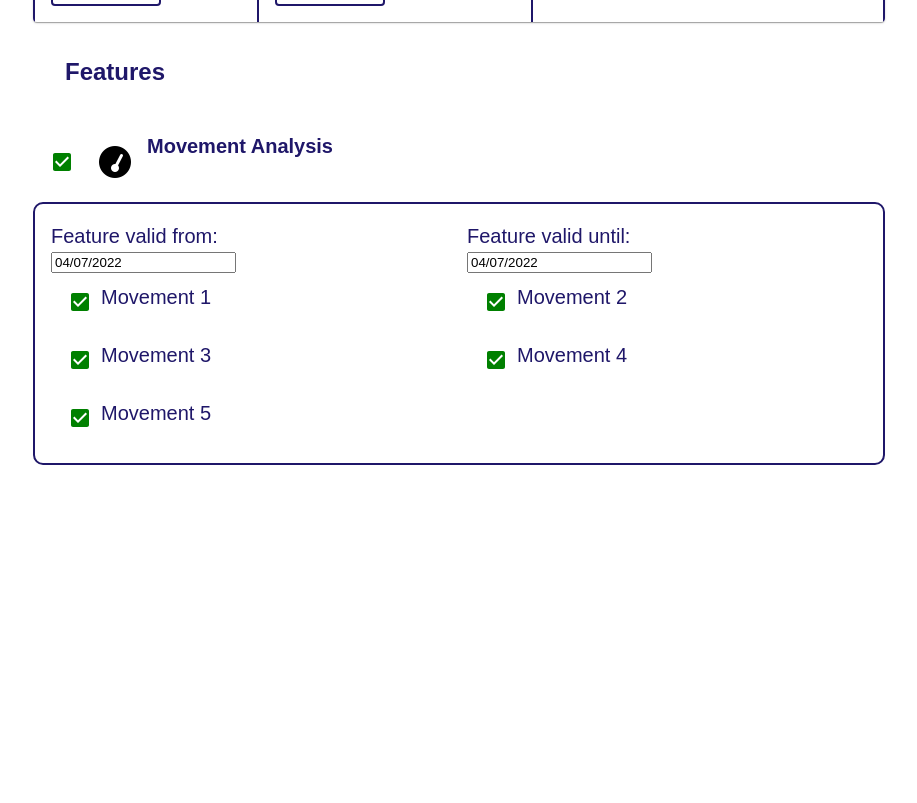
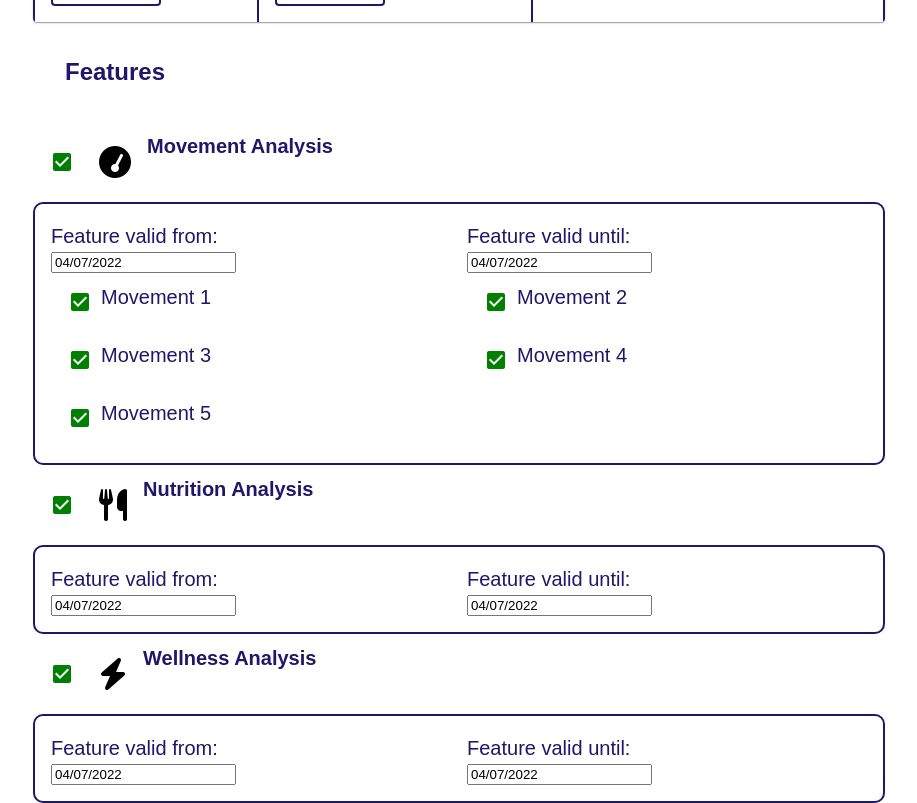
Before and after one commit to yashas1/ameya_task, a React (Create React App) app: page / in a window 1280 px wide. Shown: the part 1483-2286 px from the top of the page, without its empty margins (181-1098 px from the left). Before the commit the page ends 1948 px from the top, so only its background shows below. Built offline with nearby package versions, Linux system fonts and the light colour scheme.

Commit message:
adding analysiscomponents

```diff
--- /dev/null
+++ b/src/components/AnalysisComponents/ActivityAnalysis.js
@@ -0,0 +1,93 @@
+import React from "react";
+
+import { makeStyles } from "@material-ui/core/styles";
+import Box from "@mui/material/Box";
+import { Grid, Typography } from "@mui/material";
+
+import { Checkbox } from "@material-ui/core";
+
+import DatePickerComponent from "../DatePickerComponent";
+const useStyles = makeStyles((theme) => ({
+  box: {
+    padding: theme.spacing(2),
+    border: "2px solid #1F1769",
+    borderRadius: "10px",
+  },
+  datePicker: {
+    display: "inline-block",
+    marginRight: theme.spacing(1),
+  },
+  textField: {
+    m: 2,
+    fontSize: "18!important",
+    fontWeight: "bold!important",
+    color: "#1F1769",
+    display: "flex",
+  },
+  textFiledNoBold: {
+    fontSize: "18!important",
+    color: "#1F1769",
+    display: "flex",
+  },
+}));
+
+const ActivityAnalysis = () => {
+  const classes = useStyles();
+  return (
+    <>
+      <Box
+        sx={{
+          display: "flex",
+          flexDirection: "row",
+          p: 1,
+        }}
+      >
+        <Checkbox defaultChecked style={{ color: "green" }} />
+        <Box sx={{ m: 2 }}>
+          <i class="fa-2x fa-solid fa-bolt"></i>
+        </Box>
+
+        <Typography
+          edge="start"
+          className={classes.textField}
+          variant="h6"
+          component="div"
+        >
+          Wellness Analysis
+        </Typography>
+      </Box>
+      <Box className={classes.box}>
+        <Grid container spacing={2} className="custom">
+          <Grid item xs={6}>
+            <Typography
+              className={classes.textFiledNoBold}
+              edge="start"
+              variant="h6"
+              component="div"
+            >
+              Feature valid from:
+            </Typography>
+            <Box>
+              <DatePickerComponent />
+            </Box>
+          </Grid>
+          <Grid item xs={6}>
+            <Typography
+              className={classes.textFiledNoBold}
+              edge="start"
+              variant="h6"
+              component="div"
+            >
+              Feature valid until:
+            </Typography>
+
+            <Box>
+              <DatePickerComponent />
+            </Box>
+          </Grid>
+        </Grid>
+      </Box>
+    </>
+  );
+};
+export default ActivityAnalysis;
--- /dev/null
+++ b/src/components/AnalysisComponents/MovementAnalysis.js
@@ -0,0 +1,99 @@
+import * as React from "react";
+
+import Box from "@mui/material/Box";
+
+import { makeStyles } from "@material-ui/core/styles";
+import { Grid, Typography } from "@mui/material";
+import { Checkbox } from "@material-ui/core";
+
+import DatePickerComponent from "../DatePickerComponent";
+import ChecklistComponent from "../subComponents/ChecklistComponent";
+
+const useStyles = makeStyles((theme) => ({
+  box: {
+    padding: theme.spacing(2),
+    border: "2px solid #1F1769",
+    borderRadius: "10px",
+  },
+  datePicker: {
+    display: "inline-block",
+    marginRight: theme.spacing(1),
+  },
+  textField: {
+    m: 2,
+    fontSize: "18!important",
+    fontWeight: "bold!important",
+    color: "#1F1769",
+    display: "flex",
+  },
+  textFiledNoBold: {
+    fontSize: "18!important",
+    color: "#1F1769",
+    display: "flex",
+  },
+}));
+
+export default function MovementAnalysis() {
+  const classes = useStyles();
+  return (
+    <>
+      <Box
+        sx={{
+          display: "flex",
+          flexDirection: "row",
+          p: 1,
+        }}
+      >
+        <Checkbox defaultChecked style={{ color: "green" }} />
+        <Box sx={{ m: 2 }}>
+          <i class="fa-2x fa-solid fa-gauge-simple-high"></i>
+        </Box>
+
+        <Typography
+          edge="start"
+          className={classes.textField}
+          variant="h6"
+          component="div"
+        >
+          Movement Analysis
+        </Typography>
+      </Box>
+      <Box className={classes.box}>
+        <Grid container spacing={2} className="custom">
+          <Grid item xs={6}>
+            <Typography
+              className={classes.textFiledNoBold}
+              edge="start"
+              variant="h6"
+              component="div"
+            >
+              Feature valid from:
+            </Typography>
+            <Box>
+              <DatePickerComponent />
+            </Box>
+            <ChecklistComponent value={"Movement 1"} />
+            <ChecklistComponent value={"Movement 3"} />
+            <ChecklistComponent value={"Movement 5"} />
+          </Grid>
+          <Grid item xs={6}>
+            <Typography
+              className={classes.textFiledNoBold}
+              edge="start"
+              variant="h6"
+              component="div"
+            >
+              Feature valid until:
+            </Typography>
+
+            <Box>
+              <DatePickerComponent />
+              <ChecklistComponent value={"Movement 2"} />
+              <ChecklistComponent value={"Movement 4"} />
+            </Box>
+          </Grid>
+        </Grid>
+      </Box>
+    </>
+  );
+}
--- /dev/null
+++ b/src/components/AnalysisComponents/NutritionAnalysis.js
@@ -0,0 +1,92 @@
+import React from "react";
+import { makeStyles } from "@material-ui/core/styles";
+import Box from "@mui/material/Box";
+import { Grid, Typography } from "@mui/material";
+
+import { Checkbox } from "@material-ui/core";
+
+import DatePickerComponent from "../DatePickerComponent";
+
+const useStyles = makeStyles((theme) => ({
+  box: {
+    padding: theme.spacing(2),
+    border: "2px solid #1F1769",
+    borderRadius: "10px",
+  },
+  datePicker: {
+    display: "inline-block",
+    marginRight: theme.spacing(1),
+  },
+  textField: {
+    m: 2,
+    fontSize: "18!important",
+    fontWeight: "bold!important",
+    color: "#1F1769",
+    display: "flex",
+  },
+  textFiledNoBold: {
+    fontSize: "18!important",
+    color: "#1F1769",
+    display: "flex",
+  },
+}));
+const NutritionAnalysis = () => {
+  const classes = useStyles();
+  return (
+    <>
+      <Box
+        sx={{
+          display: "flex",
+          flexDirection: "row",
+          p: 1,
+        }}
+      >
+        <Checkbox defaultChecked style={{ color: "green" }} />
+        <Box sx={{ m: 2 }}>
+          <i class="fa-2x fa-solid fa-utensils"></i>
+        </Box>
+
+        <Typography
+          edge="start"
+          className={classes.textField}
+          variant="h6"
+          component="div"
+        >
+          Nutrition Analysis
+        </Typography>
+      </Box>
+      <Box className={classes.box}>
+        <Grid container spacing={2} className="custom">
+          <Grid item xs={6}>
+            <Typography
+              className={classes.textFiledNoBold}
+              edge="start"
+              variant="h6"
+              component="div"
+            >
+              Feature valid from:
+            </Typography>
+            <Box>
+              <DatePickerComponent />
+            </Box>
+          </Grid>
+          <Grid item xs={6}>
+            <Typography
+              className={classes.textFiledNoBold}
+              edge="start"
+              variant="h6"
+              component="div"
+            >
+              Feature valid until:
+            </Typography>
+
+            <Box>
+              <DatePickerComponent />
+            </Box>
+          </Grid>
+        </Grid>
+      </Box>
+    </>
+  );
+};
+export default NutritionAnalysis;
--- a/src/components/DatePickerComponent.js
+++ b/src/components/DatePickerComponent.js
@@ -9,7 +9,7 @@ const DatePickerComponent = () => {
 
   return (
     <>
-      <LocalizationProvider dateAdapter={AdapterDayjs}>
+      <LocalizationProvider disabled dateAdapter={AdapterDayjs}>
         <DatePicker
           label="Custom input"
           value={value}
--- a/src/components/FeaturesComponent.js
+++ b/src/components/FeaturesComponent.js
@@ -1,104 +1,18 @@
 import * as React from "react";
-import dayjs from "dayjs";
 import Box from "@mui/material/Box";
-import { AdapterDayjs } from "@mui/x-date-pickers/AdapterDayjs";
-import { LocalizationProvider } from "@mui/x-date-pickers/LocalizationProvider";
-import { DatePicker } from "@mui/x-date-pickers/DatePicker";
 import ComponentHeader from "./ComponentHeader";
-import { makeStyles } from "@material-ui/core/styles";
-import { Grid, Typography } from "@mui/material";
-import { Checkbox, Step, StepIcon } from "@material-ui/core";
-import { width } from "@mui/system";
-import DatePickerComponent from "./DatePickerComponent";
-import ChecklistComponent from "./subComponents/ChecklistComponent";
-const useStyles = makeStyles((theme) => ({
-  box: {
-    padding: theme.spacing(2),
-    border: "2px solid #1F1769",
-    borderRadius: "10px",
-  },
-  datePicker: {
-    display: "inline-block",
-    marginRight: theme.spacing(1),
-  },
-  textField: {
-    m: 2,
-    fontSize: "18!important",
-    fontWeight: "bold!important",
-    color: "#1F1769",
-    display: "flex",
-  },
-  textFiledNoBold: {
-    fontSize: "18!important",
-    color: "#1F1769",
-    display: "flex",
-  },
-}));
-
+import NutritionAnalysis from "./AnalysisComponents/NutritionAnalysis";
+import MovementAnalysis from "./AnalysisComponents/MovementAnalysis";
+import ActivityAnalysis from "./AnalysisComponents/ActivityAnalysis";
 const FeaturesComponent = () => {
-  const classes = useStyles();
-
   return (
     <>
       <ComponentHeader value={"Features"} />
+      <MovementAnalysis />
 
-      <Box
-        sx={{
-          display: "flex",
-          flexDirection: "row",
-          p: 1,
-        }}
-      >
-        <Checkbox defaultChecked style={{ color: "green" }} />
-        <Box sx={{ m: 2 }}>
-          <i class="fa-2x fa-solid fa-gauge-simple-high"></i>
-        </Box>
+      <NutritionAnalysis />
 
-        <Typography
-          edge="start"
-          className={classes.textField}
-          variant="h6"
-          component="div"
-        >
-          Movement Analysis
-        </Typography>
-      </Box>
-      <Box className={classes.box}>
-        <Grid container spacing={2} className="custom">
-          <Grid item xs={6}>
-            <Typography
-              className={classes.textFiledNoBold}
-              edge="start"
-              variant="h6"
-              component="div"
-            >
-              Feature valid from:
-            </Typography>
-            <Box>
-              <DatePickerComponent />
-            </Box>
-            <ChecklistComponent value={"Movement 1"} />
-            <ChecklistComponent value={"Movement 3"} />
-            <ChecklistComponent value={"Movement 5"} />
-          </Grid>
-          <Grid item xs={6}>
-            <Typography
-              className={classes.textFiledNoBold}
-              edge="start"
-              variant="h6"
-              component="div"
-            >
-              Feature valid until:
-            </Typography>
-
-            <Box>
-              <DatePickerComponent />
-              <ChecklistComponent value={"Movement 2"} />
-              <ChecklistComponent value={"Movement 4"} />
-            </Box>
-          </Grid>
-        </Grid>
-      </Box>
+      <ActivityAnalysis />
     </>
   );
 };
```
